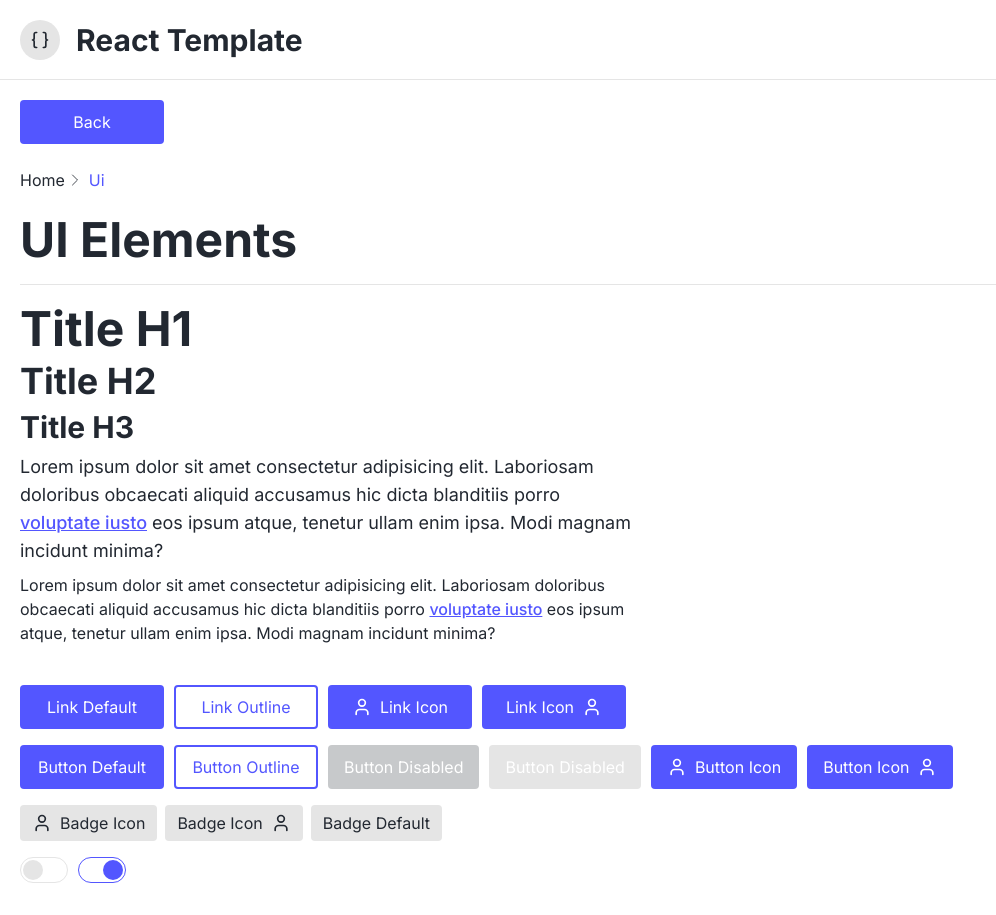
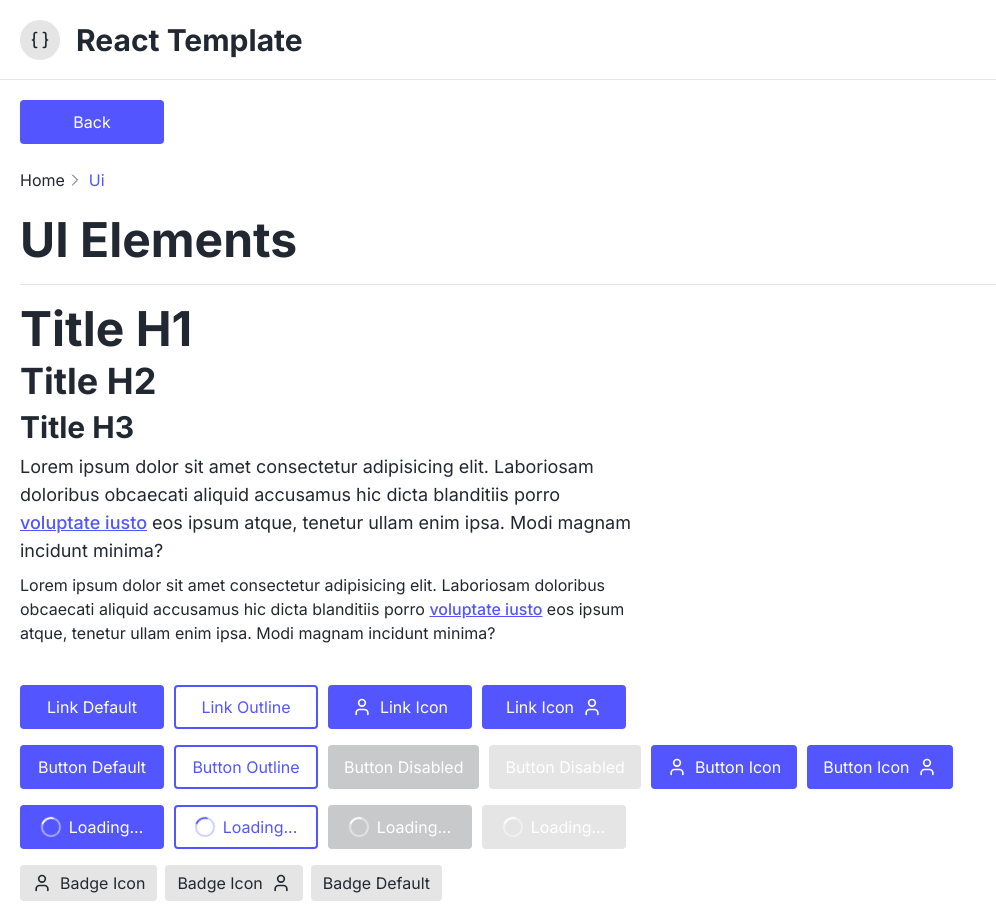
Before and after one commit to dimarogkov/react-template, a React (Create React App) app: page /react-template/ui in a window 1280 px wide. Shown: the top 915 px of the page, without its empty margins (0-996 px from the left). Built offline with nearby package versions, Linux system fonts and the light colour scheme; the HTML template or start-up script is replaced by a standard one.

Commit message:
add Loader to Btn

```diff
--- a/src/components/pages/UIPage.tsx
+++ b/src/components/pages/UIPage.tsx
@@ -5,6 +5,7 @@
     EnumBtn,
     EnumDropdownAlign,
     EnumDropdownPosition,
+    EnumLoaderType,
     EnumText,
     EnumTitle,
     EnumToast,
@@ -20,6 +21,7 @@
     CreateToast,
     Dropdown,
     Line,
+    Loader,
     Modal,
     SimpleLink,
     Tabs,
@@ -95,6 +97,28 @@
                     <Btn>
                         <span>Button Icon</span>
                         <User className='size-5' />
+                    </Btn>
+                </div>
+
+                <div className='flex flex-wrap w-full gap-2.5'>
+                    <Btn>
+                        <Loader />
+                        Loading...
+                    </Btn>
+
+                    <Btn btnType={EnumBtn.outline}>
+                        <Loader loaderType={EnumLoaderType.blue} />
+                        Loading...
+                    </Btn>
+
+                    <Btn btnType={EnumBtn.disabled}>
+                        <Loader />
+                        Loading...
+                    </Btn>
+
+                    <Btn disabled>
+                        <Loader />
+                        Loading...
                     </Btn>
                 </div>
 
--- a/src/components/ui/Loader.tsx
+++ b/src/components/ui/Loader.tsx
@@ -1,17 +1,51 @@
-import { FC, forwardRef, HTMLAttributes, RefAttributes } from 'react';
+import { FC, forwardRef, SVGProps, RefAttributes } from 'react';
+import { EnumLoaderType } from '../../types/enums';
 
-interface Props extends HTMLAttributes<HTMLDivElement>, RefAttributes<HTMLDivElement> {}
+interface Props extends SVGProps<SVGSVGElement>, RefAttributes<SVGSVGElement> {
+    size?: number;
+    loaderType?: EnumLoaderType;
+    className?: string;
+}
 
-export const Loader: FC<Props> = forwardRef<HTMLDivElement, Props>(({ ...props }, ref) => {
-    return (
-        <div
-            ref={ref}
-            {...props}
-            className='fixed z-10 top-0 left-0 flex items-center justify-center w-full h-full bg-white'
-        >
-            <svg viewBox='25 25 50 50' className='loader w-12'>
-                <circle r='20' cy='50' cx='50' className='loader-circle fill-none stroke-blue' />
+export const Loader: FC<Props> = forwardRef<SVGSVGElement, Props>(
+    ({ size = 20, loaderType = EnumLoaderType.light, className = '', ...props }, ref) => {
+        const circleFill = {
+            [EnumLoaderType.light as string]: 'fill-white/50',
+            [EnumLoaderType.dark as string]: 'fill-black/30',
+            [EnumLoaderType.blue as string]: 'fill-blue/30',
+        };
+
+        const lineFill = {
+            [EnumLoaderType.light as string]: 'fill-white',
+            [EnumLoaderType.dark as string]: 'fill-black',
+            [EnumLoaderType.blue as string]: 'fill-blue',
+        };
+
+        const loaderSize = {
+            width: `${size}px`,
+            height: `${size}px`,
+        };
+
+        return (
+            <svg
+                ref={ref}
+                {...props}
+                aria-hidden='true'
+                xmlns='http://www.w3.org/2000/svg'
+                viewBox='0 0 100 101'
+                fill='none'
+                className={`relative animate-spin ${className}`}
+                style={loaderSize}
+            >
+                <path
+                    d='M100 50.5908C100 78.2051 77.6142 100.591 50 100.591C22.3858 100.591 0 78.2051 0 50.5908C0 22.9766 22.3858 0.59082 50 0.59082C77.6142 0.59082 100 22.9766 100 50.5908ZM9.08144 50.5908C9.08144 73.1895 27.4013 91.5094 50 91.5094C72.5987 91.5094 90.9186 73.1895 90.9186 50.5908C90.9186 27.9921 72.5987 9.67226 50 9.67226C27.4013 9.67226 9.08144 27.9921 9.08144 50.5908Z'
+                    className={circleFill[loaderType]}
+                />
+                <path
+                    d='M93.9676 39.0409C96.393 38.4038 97.8624 35.9116 97.0079 33.5539C95.2932 28.8227 92.871 24.3692 89.8167 20.348C85.8452 15.1192 80.8826 10.7238 75.2124 7.41289C69.5422 4.10194 63.2754 1.94025 56.7698 1.05124C51.7666 0.367541 46.6976 0.446843 41.7345 1.27873C39.2613 1.69328 37.813 4.19778 38.4501 6.62326C39.0873 9.04874 41.5694 10.4717 44.0505 10.1071C47.8511 9.54855 51.7191 9.52689 55.5402 10.0491C60.8642 10.7766 65.9928 12.5457 70.6331 15.2552C75.2735 17.9648 79.3347 21.5619 82.5849 25.841C84.9175 28.9121 86.7997 32.2913 88.1811 35.8758C89.083 38.2158 91.5421 39.6781 93.9676 39.0409Z'
+                    className={lineFill[loaderType]}
+                />
             </svg>
-        </div>
-    );
-});
+        );
+    }
+);
--- a/src/components/ui/ToggleBtn.tsx
+++ b/src/components/ui/ToggleBtn.tsx
@@ -30,7 +30,7 @@
             >
                 <span
                     className={cn(
-                        'relative block w-5 h-5 rounded-full transition-all duration-300',
+                        'relative block size-5 rounded-full transition-all duration-300',
                         {
                             'translate-x-[calc(100%+2px)] bg-blue': isActive,
                             'translate-x-0 bg-gray': !isActive,
--- a/src/index.css
+++ b/src/index.css
@@ -15,41 +15,6 @@
 
 body.lock {
     overflow: hidden;
-}
-
-.loader {
-    transform-origin: center;
-    animation: rotate4 2s linear infinite;
-}
-
-.loader-circle {
-    stroke-width: 2;
-    stroke-dasharray: 1, 200;
-    stroke-dashoffset: 0;
-    stroke-linecap: round;
-    animation: dash4 1.5s ease-in-out infinite;
-}
-
-@keyframes rotate4 {
-    100% {
-        transform: rotate(360deg);
-    }
-}
-
-@keyframes dash4 {
-    0% {
-        stroke-dasharray: 1, 200;
-        stroke-dashoffset: 0;
-    }
-
-    50% {
-        stroke-dasharray: 90, 200;
-        stroke-dashoffset: -35px;
-    }
-
-    100% {
-        stroke-dashoffset: -125px;
-    }
 }
 
 .online::before,
--- /dev/null
+++ b/src/types/enums/LoaderType.ts
@@ -0,0 +1,5 @@
+export enum EnumLoaderType {
+    light = 'light',
+    dark = 'dark',
+    blue = 'blue',
+}
--- a/src/types/enums/index.ts
+++ b/src/types/enums/index.ts
@@ -3,6 +3,7 @@
 import { EnumBtn } from './Btn';
 import { EnumDropdownAlign, EnumDropdownPosition } from './Dropdown';
 import { EnumFormNames } from './FormNames';
+import { EnumLoaderType } from './LoaderType';
 import { EnumText } from './Text';
 import { EnumTitle } from './Title';
 import { EnumToast } from './Toast';
@@ -14,6 +15,7 @@
     EnumDropdownAlign,
     EnumDropdownPosition,
     EnumFormNames,
+    EnumLoaderType,
     EnumText,
     EnumTitle,
     EnumToast,
```
